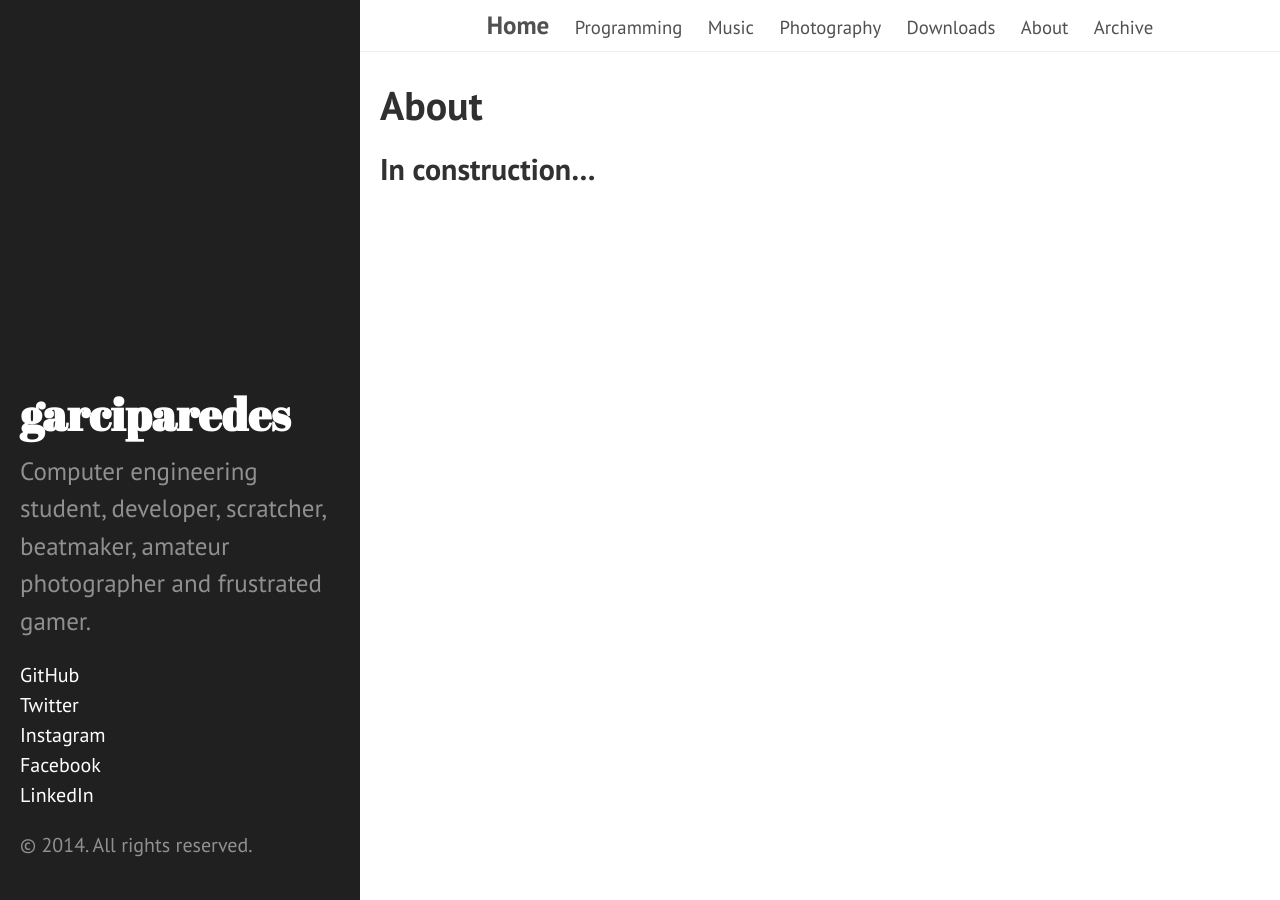
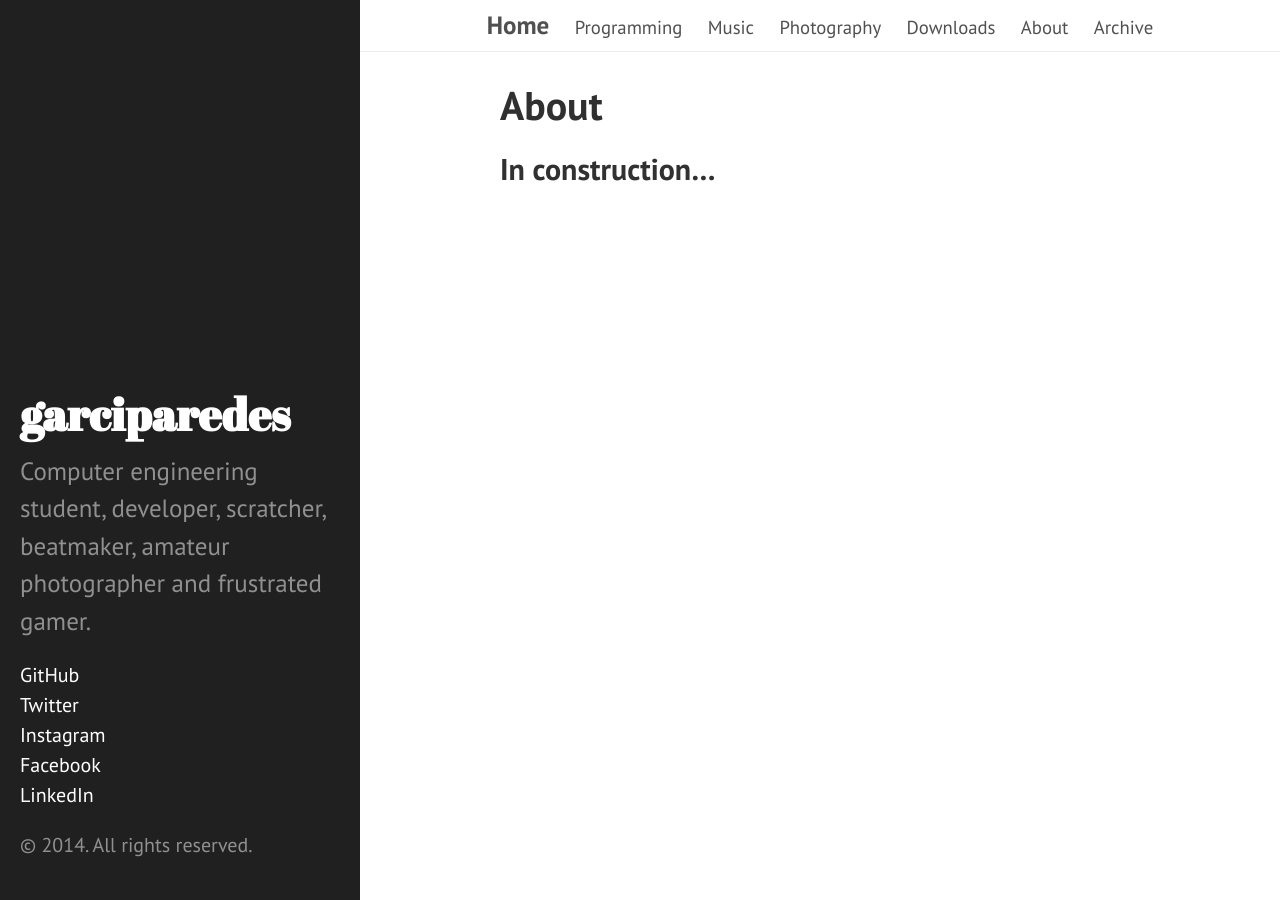
Before and after one commit to garciparedes/garciparedes.github.io, a Jekyll site: the page built from about.md, in a window 1280 px wide. Built offline with Jekyll 4.4.1, drawn with Linux system fonts in a browser that asks for light colours; Markdown is read by kramdown in place of the engine named in the settings.

Commit message:
Improving Style

```diff
--- a/public/css/hyde.css
+++ b/public/css/hyde.css
@@ -123,12 +123,11 @@ a.sidebar-nav-item:focus {
 
 .content-container {
 
-  padding-left:  1rem;
-  padding-right: 1rem;
+  padding-left:  25rem;
+  padding-right: 7rem;
   margin-left:  auto;
   margin-right: auto;
-  position: relative;
-  left: 18rem;
+
 
 }
 
```
